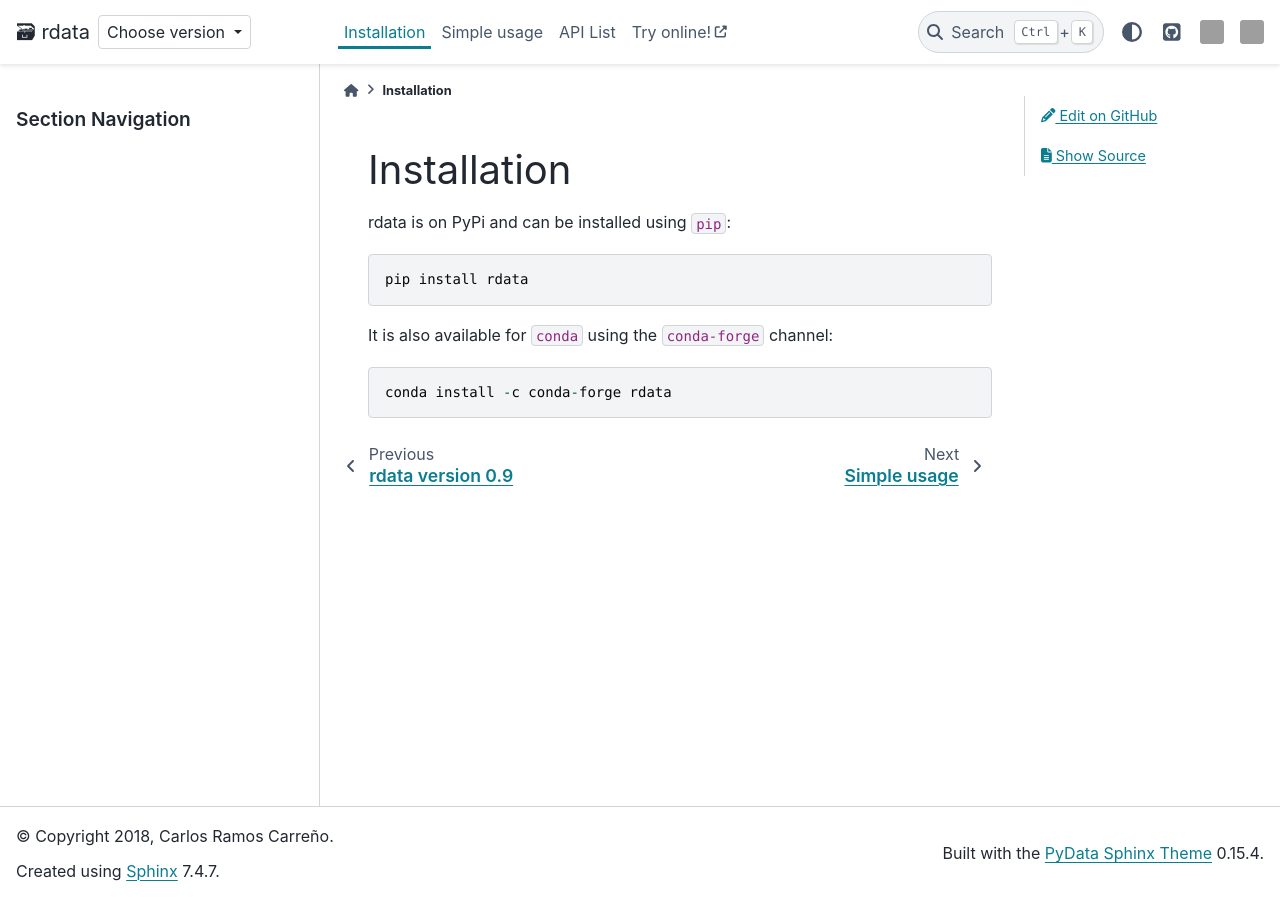
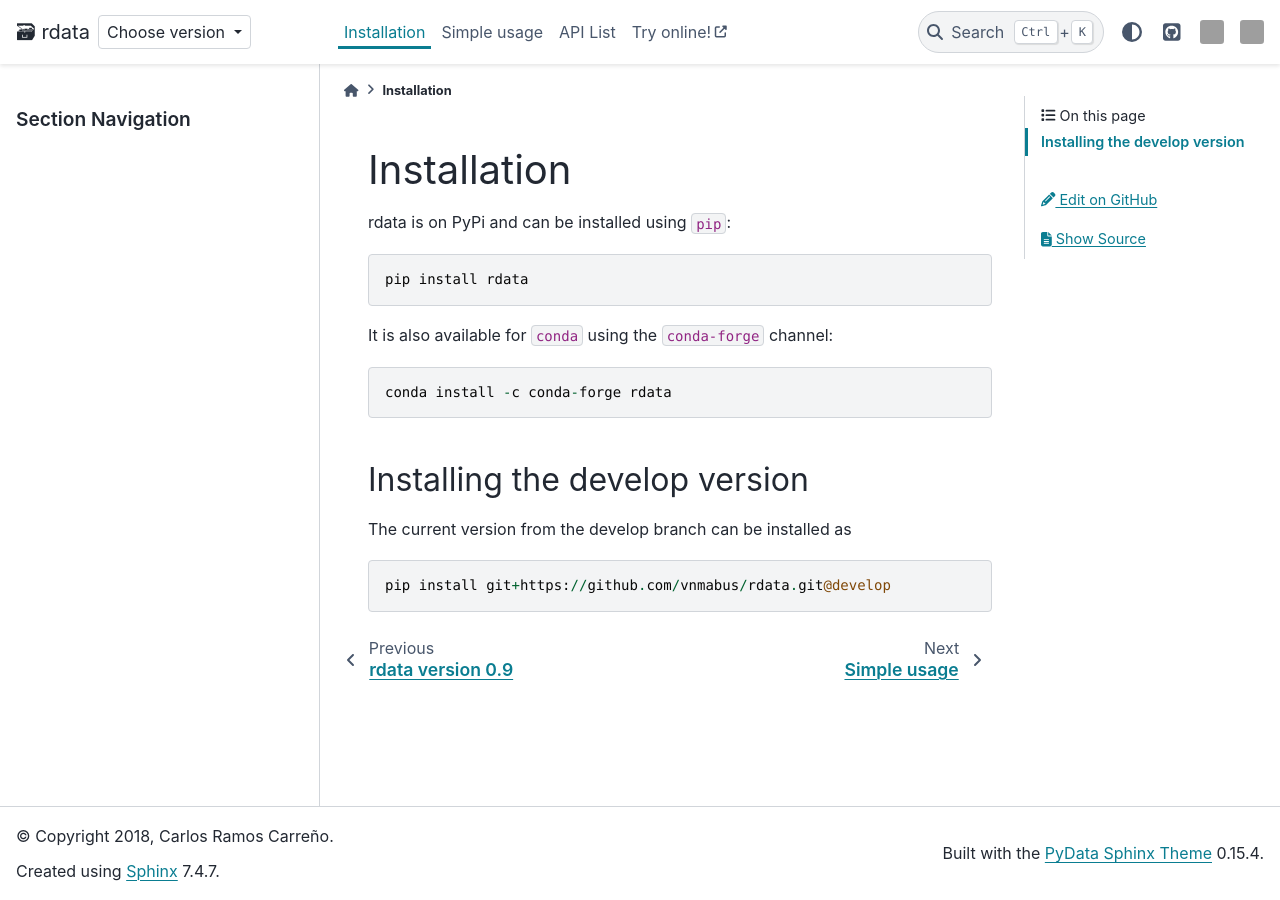
Before and after one commit to vnmabus/rdata, a Sphinx documentation site: the page built from docs/installation.rst, in a window 1280 px wide. Built offline with Sphinx 7.4.7 and the PyData theme 0.15.4, drawn with Linux system fonts in a browser that asks for light colours; comment, search, counter and statistics services are not loaded; grey boxes are pictures that could not be loaded.

Commit message:
Add instructions for installing the development version.

```diff
--- a/docs/installation.rst
+++ b/docs/installation.rst
@@ -12,3 +12,12 @@ It is also available for :code:`conda` using the :code:`conda-forge` channel:
 .. code::
 
    conda install -c conda-forge rdata
+
+Installing the develop version
+------------------------------
+
+The current version from the develop branch can be installed as
+
+.. code::
+
+   pip install git+https://github.com/vnmabus/rdata.git@develop
```
Also changed, not shown: README.rst (+9 -0 lines).
